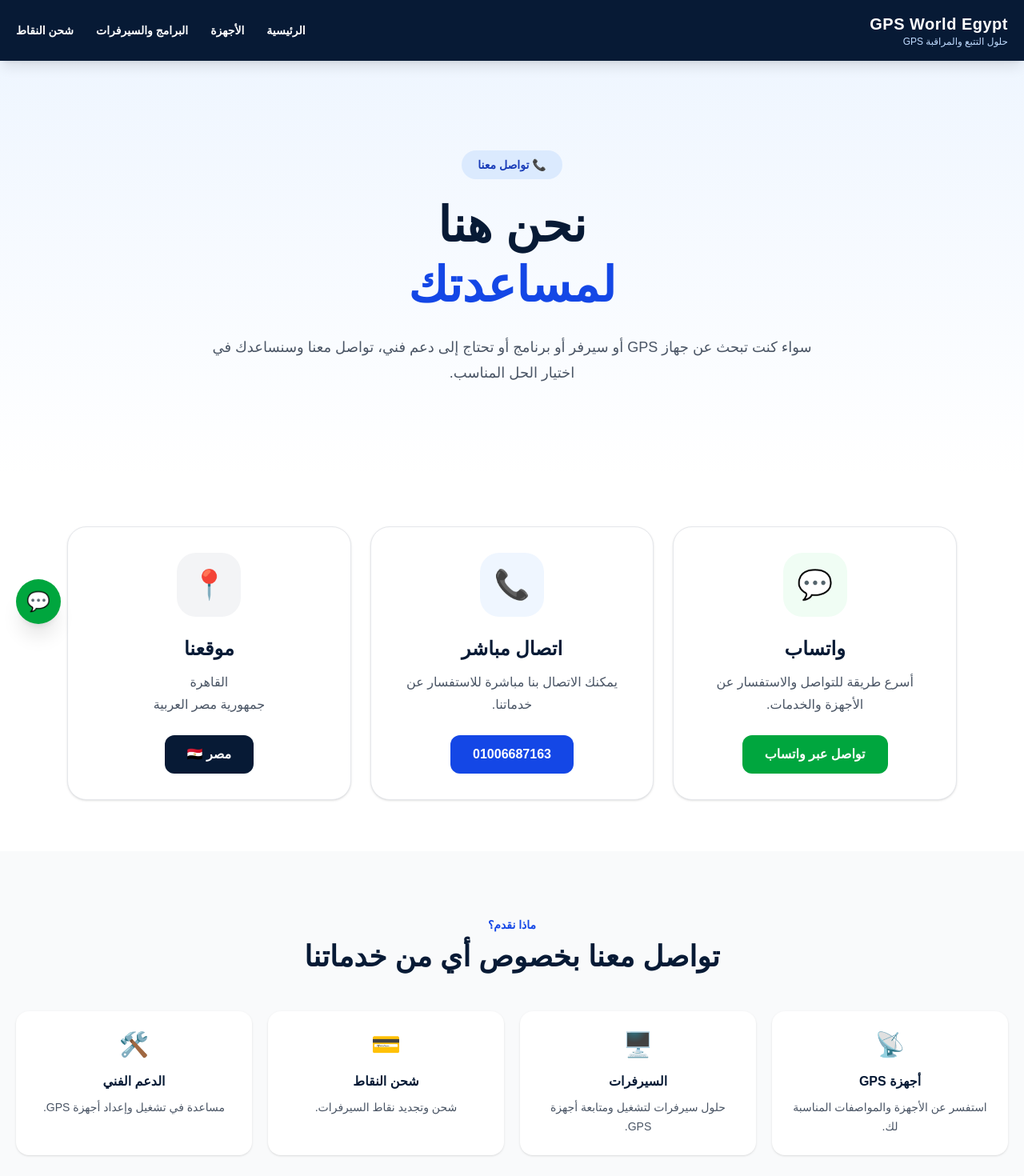
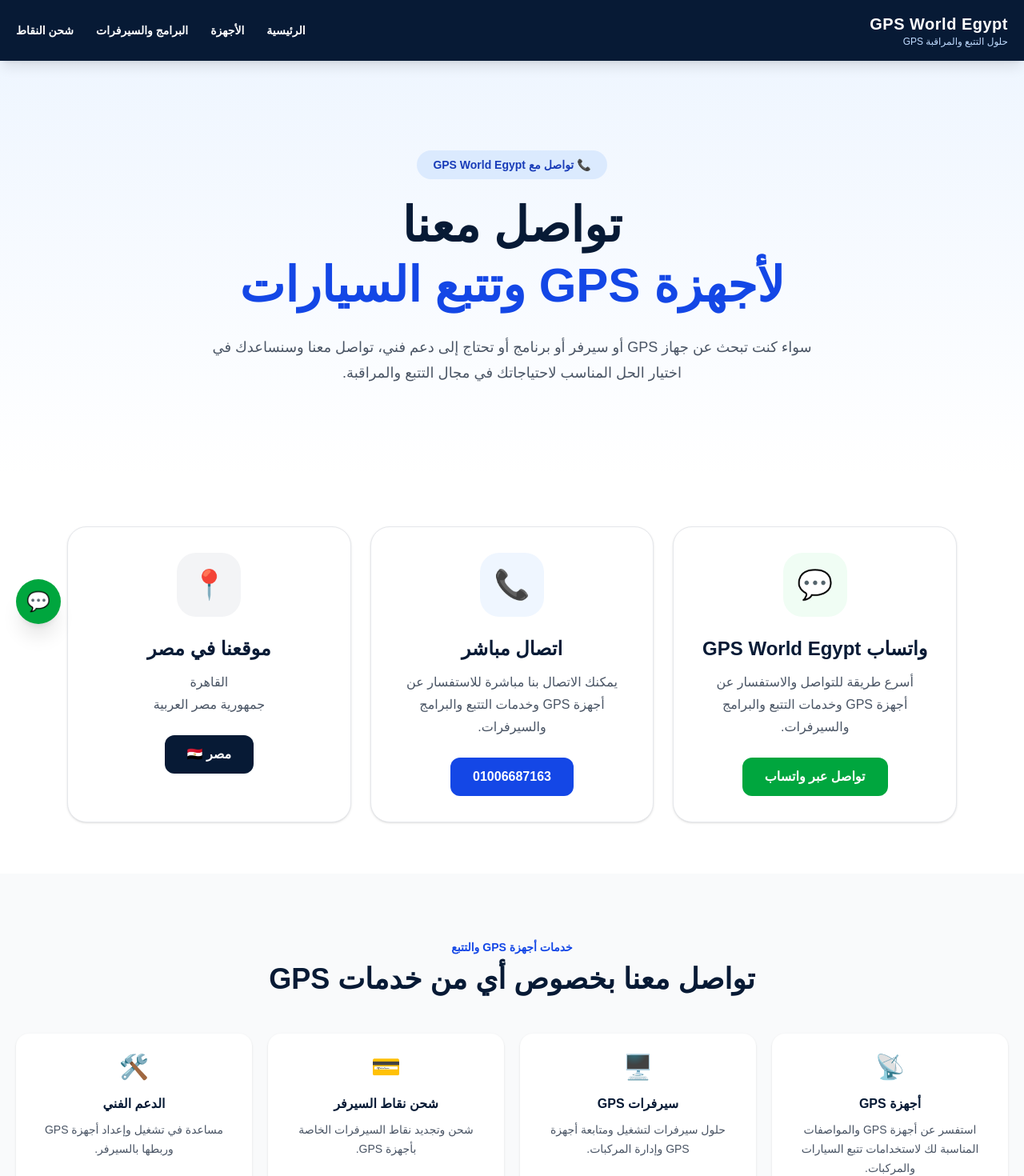
Before and after one commit to alaamasry/gpsworld-eg, a Next.js app: page /contact in a window 1280 px wide. Shown: the top 1470 px of the page at 80% size. Built offline with nearby package versions, Linux system fonts and the light colour scheme.

Commit message:
Update contact page SEO content

```diff
--- a/app/contact/page.tsx
+++ b/app/contact/page.tsx
@@ -1,4 +1,72 @@
+import type { Metadata } from "next";
 import Link from "next/link";
+
+export const metadata: Metadata = {
+  title: "تواصل معنا | أجهزة GPS وتتبع السيارات في مصر",
+
+  description:
+    "تواصل مع GPS World Egypt للاستفسار عن أجهزة GPS وتتبع السيارات والمركبات، برامج وسيرفرات GPS، شحن نقاط السيرفرات والدعم الفني في مصر.",
+
+  keywords: [
+    "تواصل معنا GPS",
+    "GPS World Egypt",
+    "أجهزة GPS مصر",
+    "جهاز GPS للسيارات",
+    "جهاز تتبع سيارات",
+    "أجهزة تتبع GPS",
+    "GPS Tracker مصر",
+    "تتبع السيارات",
+    "برامج GPS",
+    "سيرفرات GPS",
+    "شحن نقاط السيرفر",
+    "شحن نقاط GPS",
+    "الدعم الفني لأجهزة GPS",
+    "إعداد جهاز GPS",
+    "ربط جهاز GPS بالسيرفر",
+    "أجهزة تتبع السيارات مصر",
+    "جهاز GPS للموتوسيكل",
+    "جهاز تتبع موتوسيكلات",
+    "جهاز تتبع للتروسيكل",
+    "GPS للسيارات",
+  ],
+
+  alternates: {
+    canonical: "https://gpsworld-eg.com/contact",
+  },
+
+  robots: {
+    index: true,
+    follow: true,
+    googleBot: {
+      index: true,
+      follow: true,
+      "max-image-preview": "large",
+      "max-snippet": -1,
+      "max-video-preview": -1,
+    },
+  },
+
+  openGraph: {
+    title: "تواصل معنا | GPS World Egypt",
+
+    description:
+      "تواصل معنا للاستفسار عن أجهزة GPS وتتبع السيارات والمركبات وبرامج وسيرفرات GPS وشحن نقاط السيرفر والدعم الفني في مصر.",
+
+    url: "https://gpsworld-eg.com/contact",
+    siteName: "GPS World Egypt",
+    locale: "ar_EG",
+    type: "website",
+  },
+
+  twitter: {
+    card: "summary_large_image",
+
+    title: "تواصل معنا | GPS World Egypt",
+
+    description:
+      "تواصل مع GPS World Egypt للاستفسار عن أجهزة GPS والتتبع والبرامج والسيرفرات وشحن نقاط السيرفر والدعم الفني.",
+  },
+};
 
 const whatsappNumber = "201006687163";
 const phoneNumber = "01006687163";
@@ -7,6 +75,7 @@
   return (
     <main className="min-h-screen bg-white text-gray-900" dir="rtl">
       {/* Header */}
+
       <header className="sticky top-0 z-50 bg-[#071a35] text-white shadow-lg">
         <div className="mx-auto flex max-w-7xl items-center justify-between px-5 py-4">
           <Link href="/" className="flex flex-col">
@@ -52,32 +121,37 @@
       </header>
 
       {/* Hero */}
+
       <section className="bg-gradient-to-b from-blue-50 to-white">
         <div className="mx-auto max-w-7xl px-5 py-20 text-center md:py-28">
           <div className="mb-5 inline-flex rounded-full bg-blue-100 px-5 py-2 text-sm font-bold text-blue-800">
-            📞 تواصل معنا
+            📞 تواصل مع GPS World Egypt
           </div>
 
           <h1 className="mx-auto max-w-4xl text-4xl font-black leading-tight text-[#071a35] md:text-6xl">
-            نحن هنا
+            تواصل معنا
             <br />
             <span className="text-blue-700">
-              لمساعدتك
+              لأجهزة GPS وتتبع السيارات
             </span>
           </h1>
 
           <p className="mx-auto mt-6 max-w-3xl text-base leading-8 text-gray-600 md:text-lg">
             سواء كنت تبحث عن جهاز GPS أو سيرفر أو برنامج أو تحتاج
-            إلى دعم فني، تواصل معنا وسنساعدك في اختيار الحل المناسب.
+            إلى دعم فني، تواصل معنا وسنساعدك في اختيار الحل المناسب
+            لاحتياجاتك في مجال التتبع والمراقبة.
           </p>
         </div>
       </section>
 
       {/* Contact Cards */}
+
       <section className="bg-white py-16">
         <div className="mx-auto max-w-6xl px-5">
           <div className="grid grid-cols-1 gap-6 md:grid-cols-3">
+
             {/* WhatsApp */}
+
             <a
               href={`https://wa.me/${whatsappNumber}`}
               target="_blank"
@@ -89,11 +163,12 @@
               </div>
 
               <h2 className="mt-6 text-2xl font-black text-[#071a35]">
-                واتساب
+                واتساب GPS World Egypt
               </h2>
 
               <p className="mt-3 leading-7 text-gray-600">
-                أسرع طريقة للتواصل والاستفسار عن الأجهزة والخدمات.
+                أسرع طريقة للتواصل والاستفسار عن أجهزة GPS وخدمات
+                التتبع والبرامج والسيرفرات.
               </p>
 
               <span className="mt-6 inline-flex rounded-xl bg-green-600 px-7 py-3 font-bold text-white transition group-hover:bg-green-700">
@@ -102,6 +177,7 @@
             </a>
 
             {/* Phone */}
+
             <a
               href={`tel:${phoneNumber}`}
               className="group rounded-3xl border border-gray-200 bg-white p-8 text-center shadow-sm transition duration-300 hover:-translate-y-1 hover:shadow-xl"
@@ -115,7 +191,8 @@
               </h2>
 
               <p className="mt-3 leading-7 text-gray-600">
-                يمكنك الاتصال بنا مباشرة للاستفسار عن خدماتنا.
+                يمكنك الاتصال بنا مباشرة للاستفسار عن أجهزة GPS
+                وخدمات التتبع والبرامج والسيرفرات.
               </p>
 
               <span className="mt-6 inline-flex rounded-xl bg-blue-700 px-7 py-3 font-bold text-white transition group-hover:bg-blue-800">
@@ -124,13 +201,14 @@
             </a>
 
             {/* Location */}
+
             <div className="rounded-3xl border border-gray-200 bg-white p-8 text-center shadow-sm">
               <div className="mx-auto flex h-20 w-20 items-center justify-center rounded-3xl bg-gray-100 text-4xl">
                 📍
               </div>
 
               <h2 className="mt-6 text-2xl font-black text-[#071a35]">
-                موقعنا
+                موقعنا في مصر
               </h2>
 
               <p className="mt-3 leading-7 text-gray-600">
@@ -143,82 +221,100 @@
                 مصر 🇪🇬
               </span>
             </div>
+
           </div>
         </div>
       </section>
 
       {/* Services */}
+
       <section className="bg-gray-50 py-20">
         <div className="mx-auto max-w-7xl px-5">
+
           <div className="mb-12 text-center">
             <span className="text-sm font-bold text-blue-700">
-              ماذا نقدم؟
+              خدمات أجهزة GPS والتتبع
             </span>
 
             <h2 className="mt-2 text-3xl font-black text-[#071a35] md:text-4xl">
-              تواصل معنا بخصوص أي من خدماتنا
+              تواصل معنا بخصوص أي من خدمات GPS
             </h2>
           </div>
 
           <div className="grid grid-cols-1 gap-5 sm:grid-cols-2 lg:grid-cols-4">
+
             <div className="rounded-2xl bg-white p-6 text-center shadow-sm">
               <div className="text-3xl">📡</div>
+
               <h3 className="mt-4 font-extrabold text-[#071a35]">
                 أجهزة GPS
               </h3>
+
               <p className="mt-2 text-sm leading-6 text-gray-600">
-                استفسر عن الأجهزة والمواصفات المناسبة لك.
+                استفسر عن أجهزة GPS والمواصفات المناسبة لك
+                لاستخدامات تتبع السيارات والمركبات.
               </p>
             </div>
 
             <div className="rounded-2xl bg-white p-6 text-center shadow-sm">
               <div className="text-3xl">🖥️</div>
+
               <h3 className="mt-4 font-extrabold text-[#071a35]">
-                السيرفرات
+                سيرفرات GPS
               </h3>
+
               <p className="mt-2 text-sm leading-6 text-gray-600">
-                حلول سيرفرات لتشغيل ومتابعة أجهزة GPS.
+                حلول سيرفرات لتشغيل ومتابعة أجهزة GPS وإدارة
+                المركبات.
               </p>
             </div>
 
             <div className="rounded-2xl bg-white p-6 text-center shadow-sm">
               <div className="text-3xl">💳</div>
+
               <h3 className="mt-4 font-extrabold text-[#071a35]">
-                شحن النقاط
+                شحن نقاط السيرفر
               </h3>
+
               <p className="mt-2 text-sm leading-6 text-gray-600">
-                شحن وتجديد نقاط السيرفرات.
+                شحن وتجديد نقاط السيرفرات الخاصة بأجهزة GPS.
               </p>
             </div>
 
             <div className="rounded-2xl bg-white p-6 text-center shadow-sm">
               <div className="text-3xl">🛠️</div>
+
               <h3 className="mt-4 font-extrabold text-[#071a35]">
                 الدعم الفني
               </h3>
+
               <p className="mt-2 text-sm leading-6 text-gray-600">
-                مساعدة في تشغيل وإعداد أجهزة GPS.
+                مساعدة في تشغيل وإعداد أجهزة GPS وربطها بالسيرفر.
               </p>
             </div>
+
           </div>
         </div>
       </section>
 
       {/* CTA */}
+
       <section className="bg-[#071a35] py-20 text-white">
         <div className="mx-auto max-w-5xl px-5 text-center">
+
           <div className="text-5xl">🤝</div>
 
           <h2 className="mt-5 text-3xl font-black md:text-4xl">
-            جاهز نساعدك؟
+            محتاج جهاز GPS أو خدمة تتبع؟
           </h2>
 
           <p className="mx-auto mt-5 max-w-2xl leading-8 text-blue-100">
             ابعت لنا على واتساب احتياجك أو استفسارك، وسنرد عليك
-            ونساعدك في اختيار الحل المناسب.
+            ونساعدك في اختيار الجهاز أو السيرفر أو الخدمة المناسبة.
           </p>
 
           <div className="mt-8 flex flex-col justify-center gap-4 sm:flex-row">
+
             <a
               href={`https://wa.me/${whatsappNumber}`}
               target="_blank"
@@ -234,13 +330,16 @@
             >
               📞 اتصل الآن
             </a>
+
           </div>
         </div>
       </section>
 
       {/* Footer */}
+
       <footer className="bg-[#041225] py-10 text-white">
         <div className="mx-auto max-w-7xl px-5 text-center">
+
           <h3 className="text-xl font-extrabold">
             GPS World Egypt
           </h3>
@@ -250,6 +349,7 @@
           </p>
 
           <div className="mt-5 flex flex-wrap justify-center gap-6 text-sm">
+
             <Link
               href="/"
               className="text-gray-400 transition hover:text-white"
@@ -277,15 +377,18 @@
             >
               شحن النقاط
             </Link>
+
           </div>
 
           <div className="mt-8 border-t border-gray-800 pt-6 text-sm text-gray-500">
             © 2026 GPS World Egypt - جميع الحقوق محفوظة
           </div>
+
         </div>
       </footer>
 
       {/* Floating WhatsApp */}
+
       <a
         href={`https://wa.me/${whatsappNumber}`}
         target="_blank"
```
